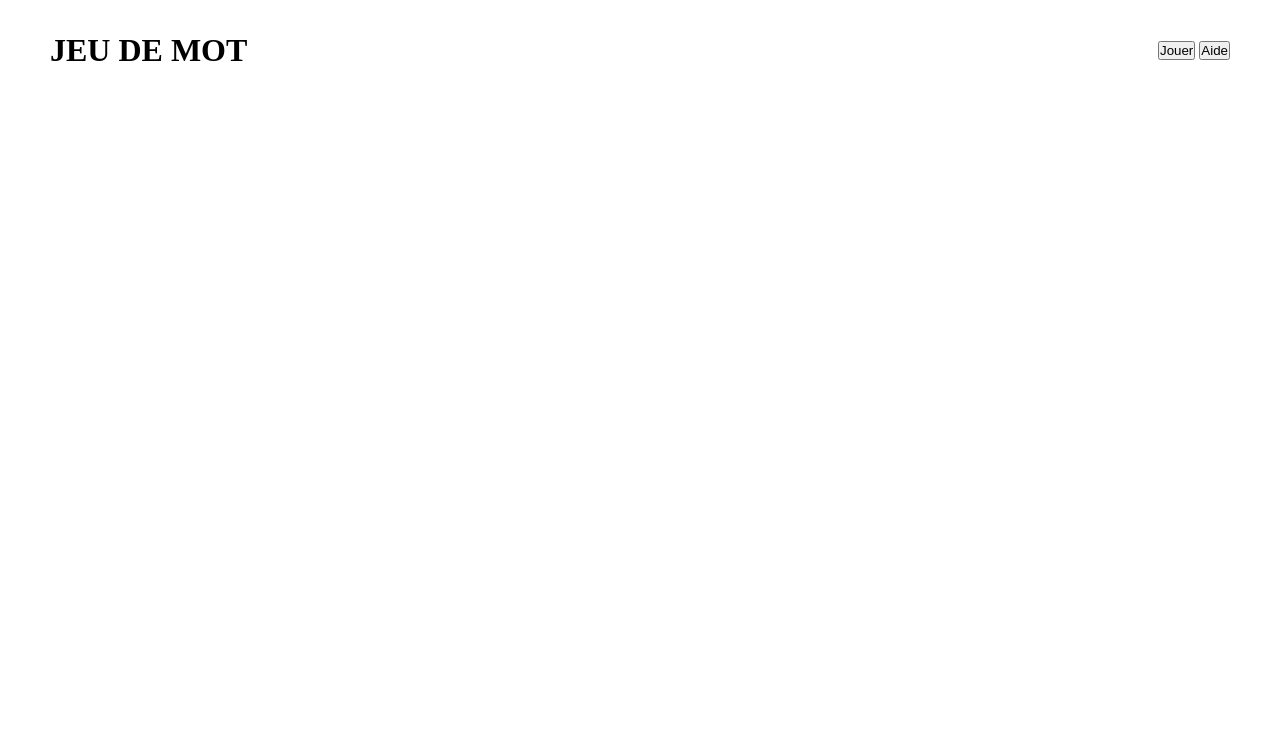
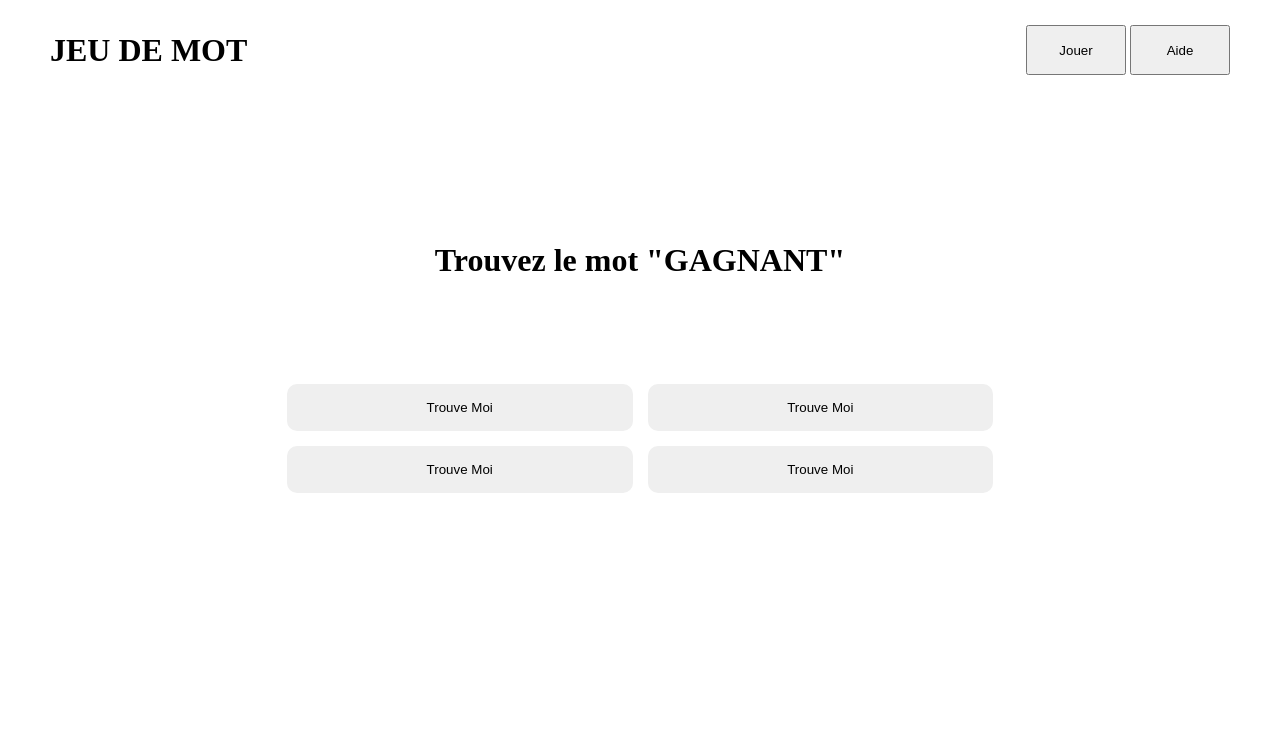
Before and after one commit to geekPastor/JeuDeMemoire, a plain HTML site: page index.html in a window 1280 px wide. Drawn offline with Linux system fonts and the light colour scheme.

Commit message:
Ajout du style pour les boutons

```diff
--- a/index.html
+++ b/index.html
@@ -22,5 +22,20 @@
         </nav>
     </header>
 
+
+    <main>
+        <h1>Trouvez le mot "GAGNANT"</h1>
+        <div class="container" id="ctn">
+            <div class="c1">
+                <button class="trv" id="btn1">Trouve Moi</button>
+                <button class="trv" id="btn2">Trouve Moi</button>
+            </div>
+            <div class="c2">
+                <button class="trv" id="btn3">Trouve Moi</button>
+                <button class="trv" id="btn4">Trouve Moi</button>
+            </div>
+        </div>
+    </main>
+
 </body>
 </html>
--- a/style.css
+++ b/style.css
@@ -19,3 +19,53 @@ header{
 nav{
     margin-right: 50px;
 }
+
+.play, .help{
+    width: 100px;
+    height: 50px;
+}
+
+.play:hover, .help:hover{
+    cursor: pointer;
+}
+
+main{
+    width: 100%;
+    height: 80vh;
+    display: flex;
+    justify-content: center;
+    align-items: center;
+    flex-direction: column;
+}
+
+
+main .container{
+    width: 90%;
+    height: 50%;
+    display: flex;
+    justify-content: center;
+    align-items: center;
+    flex-direction: column;
+    gap: 15px;
+}
+
+main .container .c1, main .container .c2{
+    width: 100%;
+    display: flex;
+    justify-content: center;
+    align-items: center;
+    gap: 15px;
+}
+
+main .container .c1 .trv, main .container .c2 .trv{
+    width: 30%;
+    padding: 1rem;
+    border: none;
+    border-radius: 10px;
+    transition: all .5s ease-in-out;
+}
+
+main .container .c1 .trv:hover, main .container .c2 .trv:hover{
+    cursor: pointer;
+    border: 1px solid #000;
+}
```
Also changed, not shown: app.js (+4 -4 lines).
